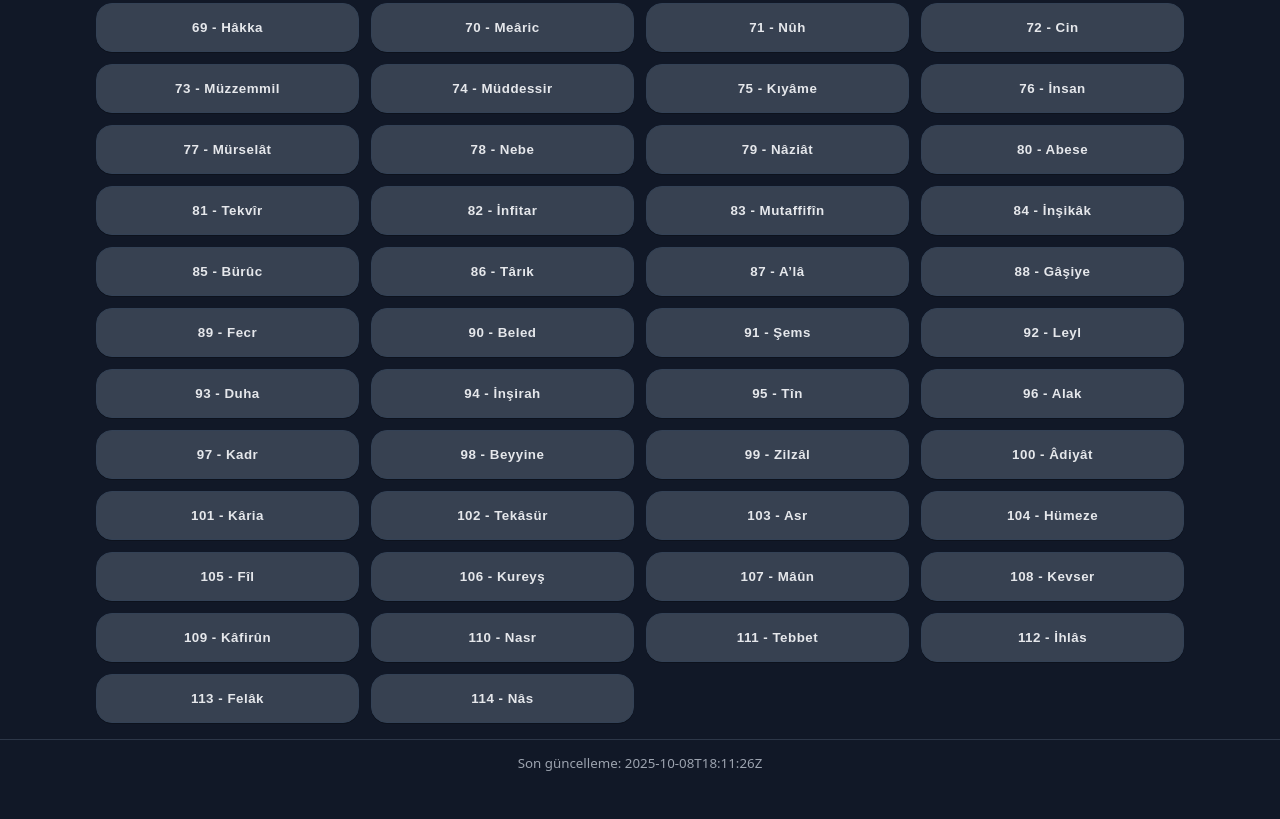
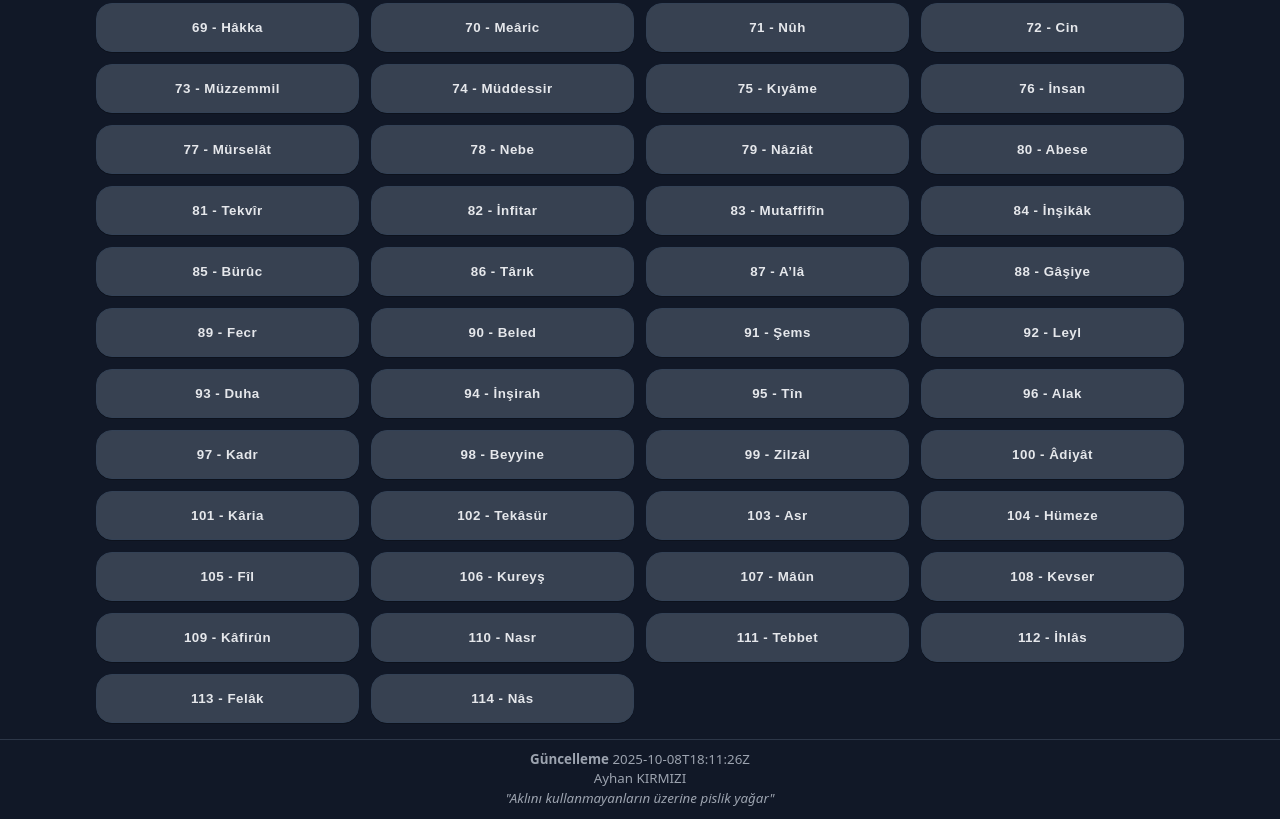
Before and after one commit to metinciris/meal2, a plain HTML site: page index.html in a window 1280 px wide. Shown: the part 1153-1972 px from the top of the page. Before the commit the page ends 1937 px from the top, so only its background shows below. Drawn offline with Linux system fonts and the light colour scheme.

Commit message:
Update index.html

```diff
--- a/index.html
+++ b/index.html
@@ -55,8 +55,13 @@
   </main>
 
   <footer class="foot">
-    <small>Son güncelleme: <span id="lastUpdated">—</span></small>
+    <small>
+      <div><strong>Güncelleme</strong> <span id="lastUpdated">—</span></div>
+      <div>Ayhan KIRMIZI</div>
+      <div><em>"Aklını kullanmayanların üzerine pislik yağar"</em></div>
+    </small>
   </footer>
+
 
   <script src="app.js?v=1" defer></script>
   <script>
```
